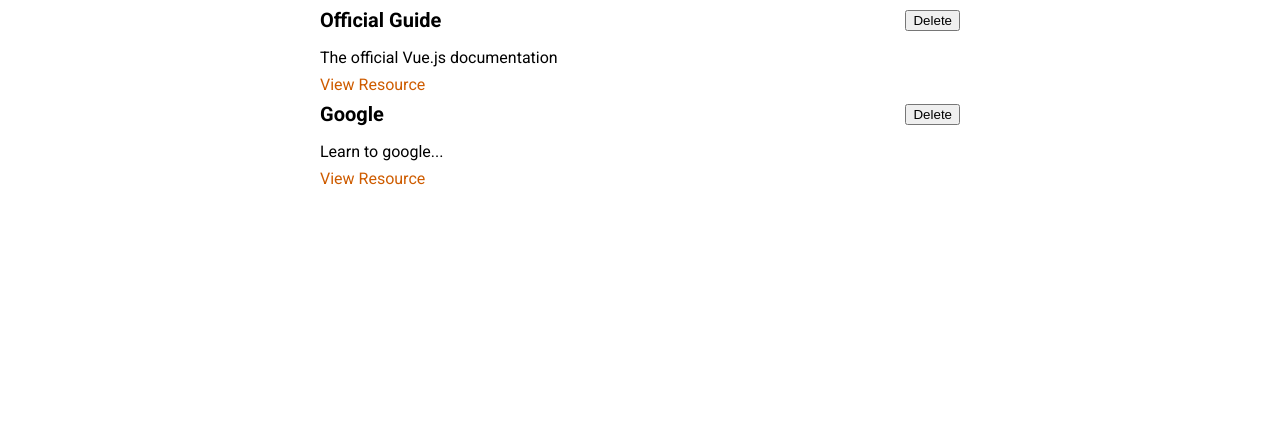
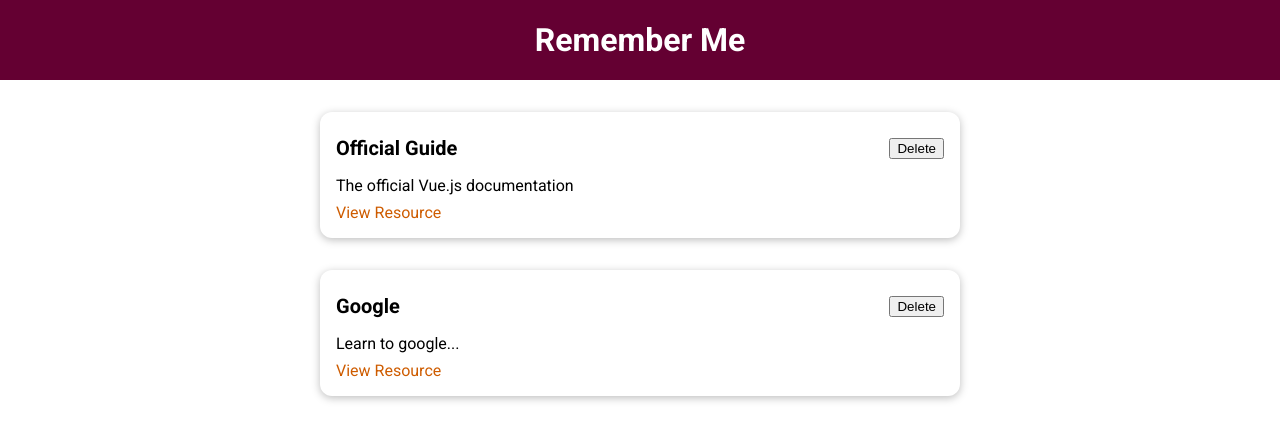
Before and after one commit to Parkyes90/rewind-vue, a Vue app in the folder learning-resources/: page / in a window 1280 px wide. Shown: the top 440 px of the page. Built offline with nearby package versions, Linux system fonts and the light colour scheme.

Commit message:
feature: add base-card & the-header

```diff
--- a/learning-resources/src/App.vue
+++ b/learning-resources/src/App.vue
@@ -1,11 +1,14 @@
 <template>
+  <the-header title="Remember Me"></the-header>
   <stored-resources :resources="storedResources"></stored-resources>
 </template>
 
 <script>
 import StoredResources from '@/components/learning-resources/StoredResources';
+import TheHeader from '@/components/layouts/TheHeader';
 export default {
   components: {
+    TheHeader,
     StoredResources,
   },
   data() {
--- /dev/null
+++ b/learning-resources/src/components/UI/BaseCard.vue
@@ -0,0 +1,15 @@
+<template>
+  <div>
+    <slot></slot>
+  </div>
+</template>
+
+<style scoped>
+div {
+  border-radius: 12px;
+  box-shadow: 0 2px 8px rgba(0, 0, 0, 0.26);
+  padding: 1rem;
+  margin: 2rem auto;
+  max-width: 40rem;
+}
+</style>
--- /dev/null
+++ b/learning-resources/src/components/layouts/TheHeader.vue
@@ -0,0 +1,27 @@
+<template>
+  <header>
+    <h1>{{ title }}</h1>
+  </header>
+</template>
+
+<script>
+export default {
+  props: ['title'],
+};
+</script>
+
+<style scoped>
+header {
+  width: 100%;
+  height: 5rem;
+  background-color: #640032;
+  display: flex;
+  justify-content: center;
+  align-items: center;
+}
+
+header h1 {
+  color: white;
+  margin: 0;
+}
+</style>
--- a/learning-resources/src/components/learning-resources/LearningResource.vue
+++ b/learning-resources/src/components/learning-resources/LearningResource.vue
@@ -1,19 +1,21 @@
 <template>
   <li>
-    <div>
+    <base-card>
       <header>
         <h3>{{ title }}</h3>
         <button>Delete</button>
       </header>
-    </div>
-    <p>{{ description }}</p>
-    <nav>
-      <a :href="link">View Resource</a>
-    </nav>
+      <p>{{ description }}</p>
+      <nav>
+        <a :href="link">View Resource</a>
+      </nav>
+    </base-card>
   </li>
 </template>
 <script>
+import BaseCard from '@/components/UI/BaseCard';
 export default {
+  components: { BaseCard },
   props: ['title', 'description', 'link'],
 };
 </script>
```
